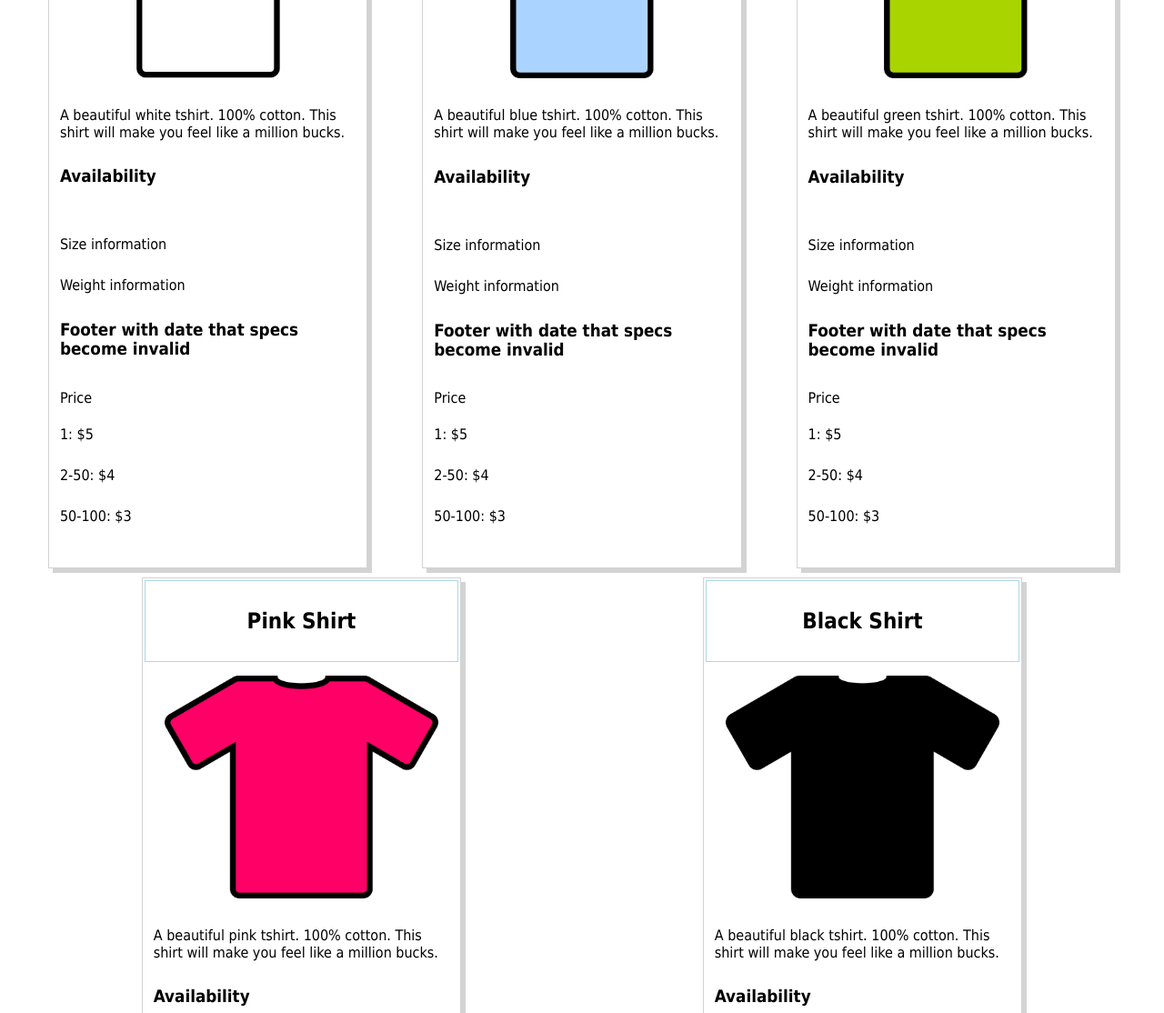
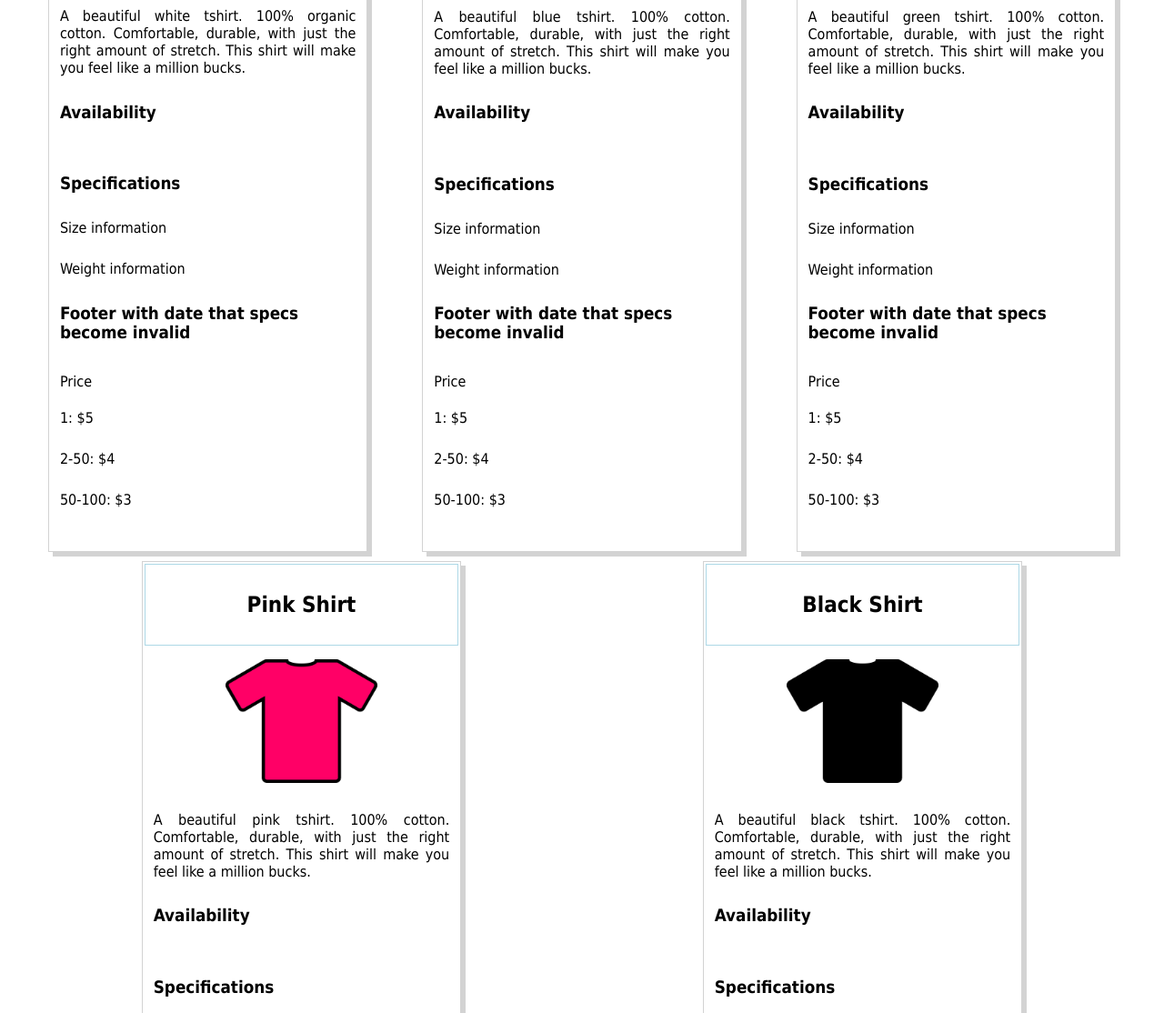
Before and after one commit to emilykdewitt/productcards, a plain HTML site: page index.html in a window 1280 px wide. Shown: the part 299-1413 px from the top of the page at 91% size. Drawn offline with Linux system fonts and the light colour scheme.

Commit message:
Formatted HTML for sspecifications

```diff
--- a/index.html
+++ b/index.html
@@ -14,10 +14,11 @@
                     <div class="imgwrap">
                         <img src="./productimages/white-tshirt.png">
                     </div>
-                    <p>A beautiful white tshirt. 100% cotton. This shirt will make you feel like a million bucks.</p>
+                    <p>A beautiful white tshirt. 100% organic cotton. Comfortable, durable, with just the right amount of stretch. This shirt will make you feel like a million bucks. </p>
                     <h3>Availability</h3>
                 </div>
                 <div class="specifications">
+                    <h3>Specifications</h3>
                     <p>Size information</p>
                     <p>Weight information</p>
                     <h3>Footer with date that specs become invalid</h3>
@@ -37,10 +38,11 @@
                     <div class="imgwrap">
                         <img src="/productimages/blue-tshirt.png">
                     </div>
-                    <p>A beautiful blue tshirt. 100% cotton. This shirt will make you feel like a million bucks.</p>
+                    <p>A beautiful blue tshirt. 100% cotton. Comfortable, durable, with just the right amount of stretch. This shirt will make you feel like a million bucks.</p>
                     <h3>Availability</h3>
                 </div>
                 <div class="specifications">
+                    <h3>Specifications</h3>
                     <p>Size information</p>
                     <p>Weight information</p>
                     <h3>Footer with date that specs become invalid</h3>
@@ -60,10 +62,11 @@
                     <div class="imgwrap">
                         <img src="/productimages/green-tshirt.png">
                     </div>
-                    <p>A beautiful green tshirt. 100% cotton. This shirt will make you feel like a million bucks.</p>
+                    <p>A beautiful green tshirt. 100% cotton. Comfortable, durable, with just the right amount of stretch. This shirt will make you feel like a million bucks.</p>
                     <h3>Availability</h3>
                 </div>
                 <div class="specifications">
+                    <h3>Specifications</h3>
                     <p>Size information</p>
                     <p>Weight information</p>
                     <h3>Footer with date that specs become invalid</h3>
@@ -83,10 +86,11 @@
                     <div class="imgwrap">
                         <img src="/productimages/pink-tshirt.png">
                     </div>
-                    <p>A beautiful pink tshirt. 100% cotton. This shirt will make you feel like a million bucks.</p>
+                    <p>A beautiful pink tshirt. 100% cotton. Comfortable, durable, with just the right amount of stretch. This shirt will make you feel like a million bucks.</p>
                     <h3>Availability</h3>
                 </div>
                 <div class="specifications">
+                    <h3>Specifications</h3>
                     <p>Size information</p>
                     <p>Weight information</p>
                     <h3>Footer with date that specs become invalid</h3>
@@ -106,10 +110,11 @@
                     <div class="imgwrap">
                         <img src="/productimages/black-tshirt.png">
                     </div>
-                    <p>A beautiful black tshirt. 100% cotton. This shirt will make you feel like a million bucks.</p>
+                    <p>A beautiful black tshirt. 100% cotton. Comfortable, durable, with just the right amount of stretch. This shirt will make you feel like a million bucks.</p>
                     <h3>Availability</h3>
                 </div>
                 <div class="specifications">
+                    <h3>Specifications</h3>
                     <p>Size information</p>
                     <p>Weight information</p>
                     <h3>Footer with date that specs become invalid</h3>
--- a/styles.css
+++ b/styles.css
@@ -26,21 +26,22 @@ header {
     text-align: center;
 }
 
-.imgwrap {
-    width: 90%;
-    margin: auto;
-}
-
 header, .imgwrap {
     display: flex;
     align-items: center;
     justify-content: center;
   }
 
+.imgwrap {
+    margin: auto;
+    width: 50%;
+}
+
 .imgwrap img {
-    display: block;
     width: 100%;
-    max-width: 500px; /*actual image width*/
-    height: auto; /* maintain aspect ratio*/
-    margin: auto; /*optional centering of image*/
- }
+}
+
+.description > p {
+    text-align: justify;
+    text-justify: inter-word;
+}
```
